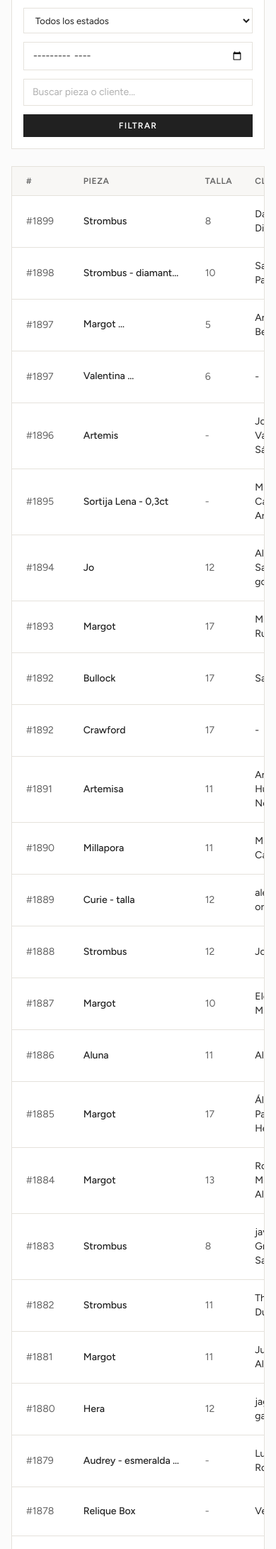
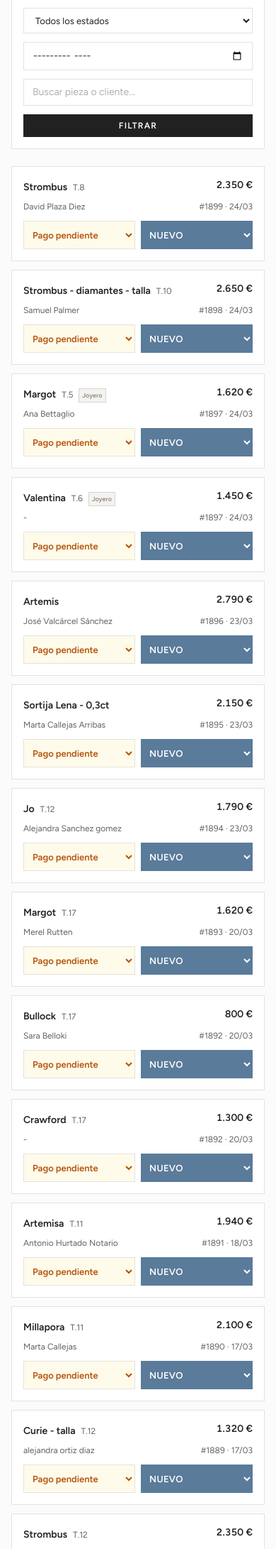
Before and after one commit to AntiquaStore/antiqua-pedidos, a FastAPI app: page / in a window 390 px wide. Shown: the part 907-3089 px from the top of the page at 71% size. Run offline with FastAPI, Linux system fonts and the light colour scheme; data comes from the database, SQL or seed files in the repository; some libraries are stand-ins or nearby versions.

Commit message:
Mobile-first: card view for orders on small screens
- Cards with pieza+talla, cliente, PVP, pago and estado dropdowns
- 40px min-height on selects for easy tapping
- Desktop table hidden on mobile, cards hidden on desktop
- Each card links to order detail

Co-Authored-By: Claude Opus 4.6 (1M context) <noreply@anthropic.com>

```diff
--- a/templates/dashboard.html
+++ b/templates/dashboard.html
@@ -205,8 +205,76 @@
 </div>
 {% endif %}
 
-<!-- Orders table -->
-<div class="bg-white border border-line overflow-hidden">
+<!-- Orders: MOBILE CARDS (visible < md) -->
+<div class="md:hidden space-y-3">
+    {% if orders %}
+        {% for order in orders %}
+        {% set gw_m = (order.payment_gateway or '')|lower %}
+        {% set ep_m = order.estado_pago or 'pendiente' %}
+        {% set is_auto_paid_m = gw_m and ('shopify' in gw_m or 'paypal' in gw_m or 'klarna' in gw_m or 'stripe' in gw_m or 'redsys' in gw_m or 'efectivo' in gw_m) %}
+        <div class="bg-white border border-line p-4">
+            <!-- Row 1: Pieza + PVP -->
+            <div class="flex items-start justify-between mb-2">
+                <div class="flex-1 min-w-0">
+                    <a href="/order/{{ order.id }}" class="text-sm font-semibold text-dark hover:text-bronze">{{ order.product_name or '-' }}</a>
+                    {% if order.ring_size %}<span class="text-xs text-secondary ml-1">T.{{ order.ring_size }}</span>{% endif %}
+                    {% if order._incluir_joyero is defined and order._incluir_joyero %}
+                    <span class="ml-1 inline-block px-1 py-0.5 text-[9px] font-semibold bg-taupe/10 text-taupe border border-taupe/30">Joyero</span>
+                    {% endif %}
+                    {% if order.urgente == '1' %}
+                    <span class="ml-1 inline-block px-1 py-0.5 text-[9px] font-semibold bg-red-100 text-red-700">Urgente</span>
+                    {% endif %}
+                </div>
+                <span class="text-sm font-semibold text-dark tabular-nums ml-2">{{ "{:,.0f}".format(order.pvp or 0)|replace(",", ".") }} &euro;</span>
+            </div>
+            <!-- Row 2: Cliente + Pedido + Fecha -->
+            <div class="flex items-center justify-between text-xs text-secondary mb-3">
+                <span>{{ order.customer_name or '-' }}</span>
+                <span>{{ order.shopify_order_number or '' }} &middot; {% if order.fecha_pedido %}{{ order.fecha_pedido[8:10] }}/{{ order.fecha_pedido[5:7] }}{% endif %}</span>
+            </div>
+            <!-- Row 3: Pago + Estado (side by side, full width, tappable) -->
+            <div class="flex gap-2">
+                <!-- Pago -->
+                <div class="flex-1">
+                    {% if is_auto_paid_m %}
+                    <div class="text-center py-2 bg-green-50 text-[#4a7c59] text-xs font-semibold">Pagado</div>
+                    {% else %}
+                    <select x-data="pagoChanger('{{ order.id }}', '{{ ep_m }}')"
+                            @change="changePago($event.target.value)"
+                            class="w-full text-xs font-semibold py-2 px-2 border border-line cursor-pointer {{ 'text-[#4a7c59] bg-green-50' if ep_m == 'pagado' else 'text-amber-700 bg-amber-50' }}"
+                            style="border-radius: 0; min-height: 40px;">
+                        <option value="pendiente" {{ 'selected' if ep_m != 'pagado' }} style="background:white;color:#212121;">Pago pendiente</option>
+                        <option value="pagado" {{ 'selected' if ep_m == 'pagado' }} style="background:white;color:#212121;">Pagado</option>
+                    </select>
+                    {% endif %}
+                </div>
+                <!-- Estado -->
+                <div class="flex-1" x-data="statusChanger('{{ order.id }}', '{{ order.status }}', '{{ order.ring_size or '' }}')">
+                    <select @change="changeStatus($event.target.value)"
+                            :disabled="saving"
+                            class="w-full text-xs uppercase tracking-wide font-semibold text-white py-2 px-2 border-0 cursor-pointer {{ status_colors.get(order.status, 'bg-secondary') }}"
+                            style="border-radius: 0; min-height: 40px;">
+                        {% for val, label in status_options %}
+                        <option value="{{ val }}" {{ 'selected' if order.status == val }} style="background: white; color: #212121; text-transform: none;">{{ label }}</option>
+                        {% endfor %}
+                    </select>
+                </div>
+            </div>
+            {% if order.status in ('en_taller', 'notificado') and order.fase_produccion and order.fase_produccion != 'pendiente' %}
+            {% set fase_labels_m = {'prototipado':'Prototipado', 'fundido':'Fundido', 'repaso':'Repaso', 'engaste':'Engaste', 'repaso_final':'Repaso final', 'terminado':'Terminado'} %}
+            <div class="mt-2 text-[10px] font-medium text-bronze">Fase: {{ fase_labels_m.get(order.fase_produccion, order.fase_produccion) }}</div>
+            {% endif %}
+        </div>
+        {% endfor %}
+    {% else %}
+        <div class="bg-white border border-line px-5 py-12 text-center">
+            <p class="text-secondary text-sm">No hay pedidos</p>
+        </div>
+    {% endif %}
+</div>
+
+<!-- Orders: DESKTOP TABLE (visible >= md) -->
+<div class="hidden md:block bg-white border border-line overflow-hidden">
     <div class="overflow-x-auto">
         <table class="w-full min-w-[800px]">
             <thead>
```
